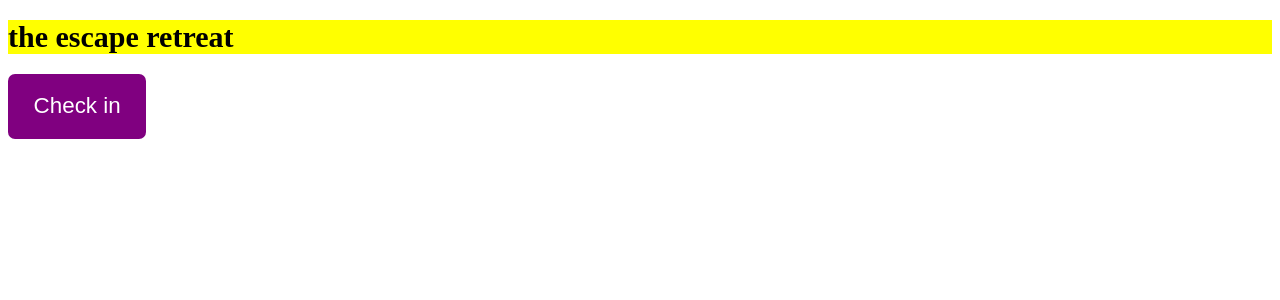
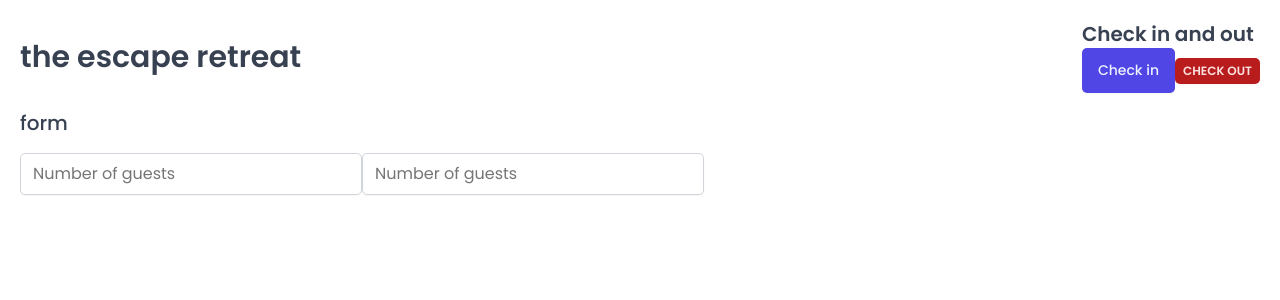
Before and after one commit to mizadyamiri/The-Escape-Retreat-Admin-Panel, a React (Vite) app: page / in a window 1280 px wide. Shown: the top 300 px of the page. Built offline with nearby package versions, Linux system fonts and the light colour scheme; a web font is replaced by a local one.

Commit message:
feat(ui): add Button, Heading, Input, and Row components

```diff
--- a/src/App.tsx
+++ b/src/App.tsx
@@ -1,27 +1,44 @@
 import styled from "styled-components";
+import GlobalStyles from "./styles/GlobalStyles";
+import Button from "./ui/Button";
+import Input from "./ui/Input";
+import Heading from "./ui/Heading";
+import Row from "./ui/Row";
 
-const H1 = styled.h1`
-  font-size: 30px;
-  font-weight: 600;
-  background-color: yellow;
-`;
-
-const Button = styled.button`
-  font-size: 1.4rem;
-  padding: 1.2rem 1.6rem;
-  font-weight: 500;
-  border: none;
-  border-radius: 7px;
-  background-color: purple;
-  color: white;
+const StyledApp = styled.main`
+  padding: 20px;
 `;
 
 function App() {
   return (
-    <div>
-      <H1>the escape retreat</H1>
-      <Button>Check in</Button>
-    </div>
+    <>
+      <GlobalStyles />
+      <StyledApp>
+        <Row>
+          <Row $direction="horizontal">
+            <Heading as="h1">the escape retreat</Heading>
+
+            <div>
+              <Heading as="h2">Check in and out</Heading>
+
+              <Button>Check in</Button>
+              <Button $variant="danger" $size="small">
+                Check out
+              </Button>
+            </div>
+          </Row>
+
+          <Row>
+            <Heading as="h3">form</Heading>
+
+            <form>
+              <Input type="number" placeholder="Number of guests" />
+              <Input type="number" placeholder="Number of guests" />
+            </form>
+          </Row>
+        </Row>
+      </StyledApp>
+    </>
   );
 }
 
--- a/src/ui/Button.jsx
+++ b/src/ui/Button.tsx
@@ -1,6 +1,6 @@
 import styled, { css } from "styled-components";
 
-const sizes = {
+const sizeStyles = {
   small: css`
     font-size: 1.2rem;
     padding: 0.4rem 0.8rem;
@@ -20,7 +20,7 @@ const sizes = {
   `,
 };
 
-const variations = {
+const variantStyles = {
   primary: css`
     color: var(--color-brand-50);
     background-color: var(--color-brand-600);
@@ -31,7 +31,7 @@ const variations = {
   `,
   secondary: css`
     color: var(--color-grey-600);
-    background: var(--color-grey-0);
+    background-color: var(--color-grey-0);
     border: 1px solid var(--color-grey-200);
 
     &:hover {
@@ -47,3 +47,31 @@ const variations = {
     }
   `,
 };
+
+type ButtonSize = keyof typeof sizeStyles;
+type ButtonVariant = keyof typeof variantStyles;
+
+interface ButtonProps {
+  $size?: ButtonSize;
+  $variant?: ButtonVariant;
+}
+
+const DEFAULT_SIZE: ButtonSize = "medium";
+const DEFAULT_VARIANT: ButtonVariant = "primary";
+
+const Button = styled.button<ButtonProps>`
+  border: none;
+  border-radius: var(--border-radius-sm);
+  box-shadow: var(--shadow-sm);
+  cursor: pointer;
+
+  ${({ $size = DEFAULT_SIZE }) => sizeStyles[$size]}
+  ${({ $variant = DEFAULT_VARIANT }) => variantStyles[$variant]}
+
+  &:disabled {
+    cursor: not-allowed;
+    opacity: 0.6;
+  }
+`;
+
+export default Button;
--- /dev/null
+++ b/src/ui/Heading.tsx
@@ -0,0 +1,38 @@
+import styled from "styled-components";
+
+type HeadingLevel = "h1" | "h2" | "h3";
+
+interface HeadingProps {
+  as?: HeadingLevel;
+}
+
+const headingStyles = {
+  h1: {
+    fontSize: "3rem",
+    fontWeight: 600,
+  },
+  h2: {
+    fontSize: "2rem",
+    fontWeight: 600,
+  },
+  h3: {
+    fontSize: "2rem",
+    fontWeight: 500,
+  },
+} satisfies Record<
+  HeadingLevel,
+  {
+    fontSize: string;
+    fontWeight: number;
+  }
+>;
+
+const Heading = styled.h1<HeadingProps>`
+  font-size: ${({ as = "h1" }) => headingStyles[as as HeadingLevel].fontSize};
+
+  font-weight: ${({ as = "h1" }) => headingStyles[as as HeadingLevel].fontWeight};
+
+  line-height: 1.4;
+`;
+
+export default Heading;
--- /dev/null
+++ b/src/ui/Input.tsx
@@ -0,0 +1,11 @@
+import styled from "styled-components";
+
+const Input = styled.input`
+  border: 1px solid var(--color-grey-300);
+  background-color: var(--color-grey-0);
+  border-radius: var(--border-radius-sm);
+  padding: 0.8rem 1.2rem;
+  box-shadow: var(--shadow-sm);
+`;
+
+export default Input;
--- /dev/null
+++ b/src/ui/Row.tsx
@@ -0,0 +1,23 @@
+import styled, { css } from "styled-components";
+
+interface RowProps {
+  $direction?: "horizontal" | "vertical";
+}
+
+const Row = styled.div<RowProps>`
+  display: flex;
+
+  ${({ $direction = "vertical" }) =>
+    $direction === "horizontal"
+      ? css`
+          flex-direction: row;
+          justify-content: space-between;
+          align-items: center;
+        `
+      : css`
+          flex-direction: column;
+          gap: 1.6rem;
+        `}
+`;
+
+export default Row;
```
